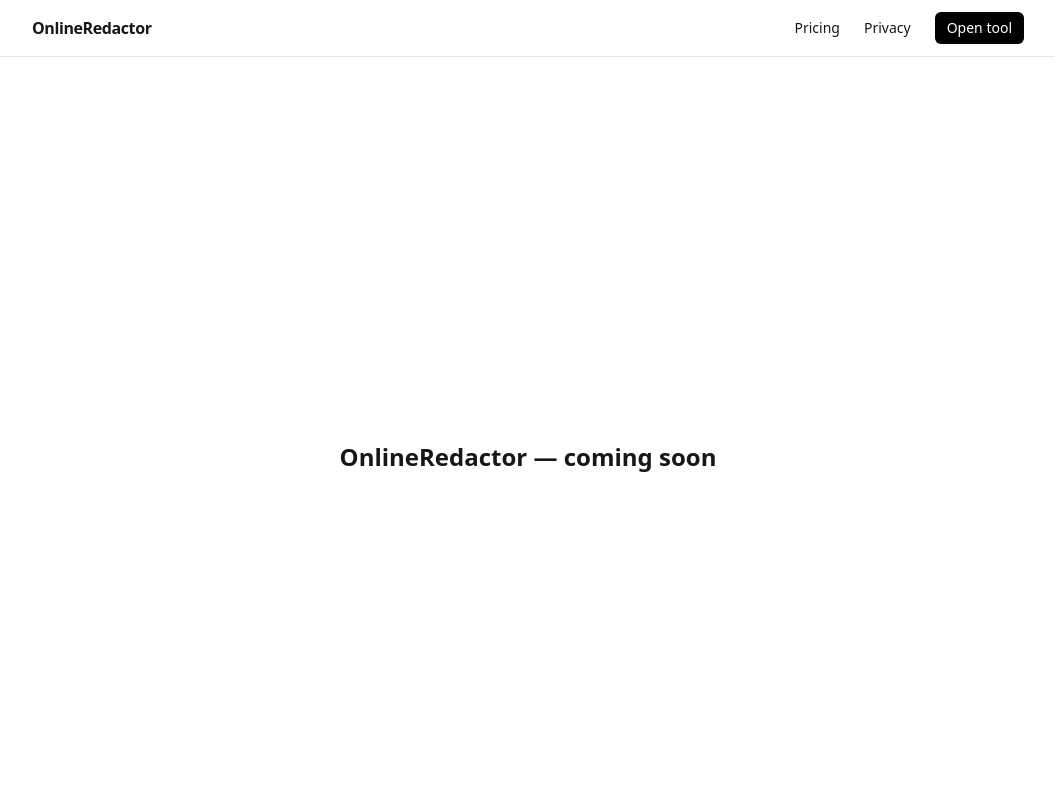
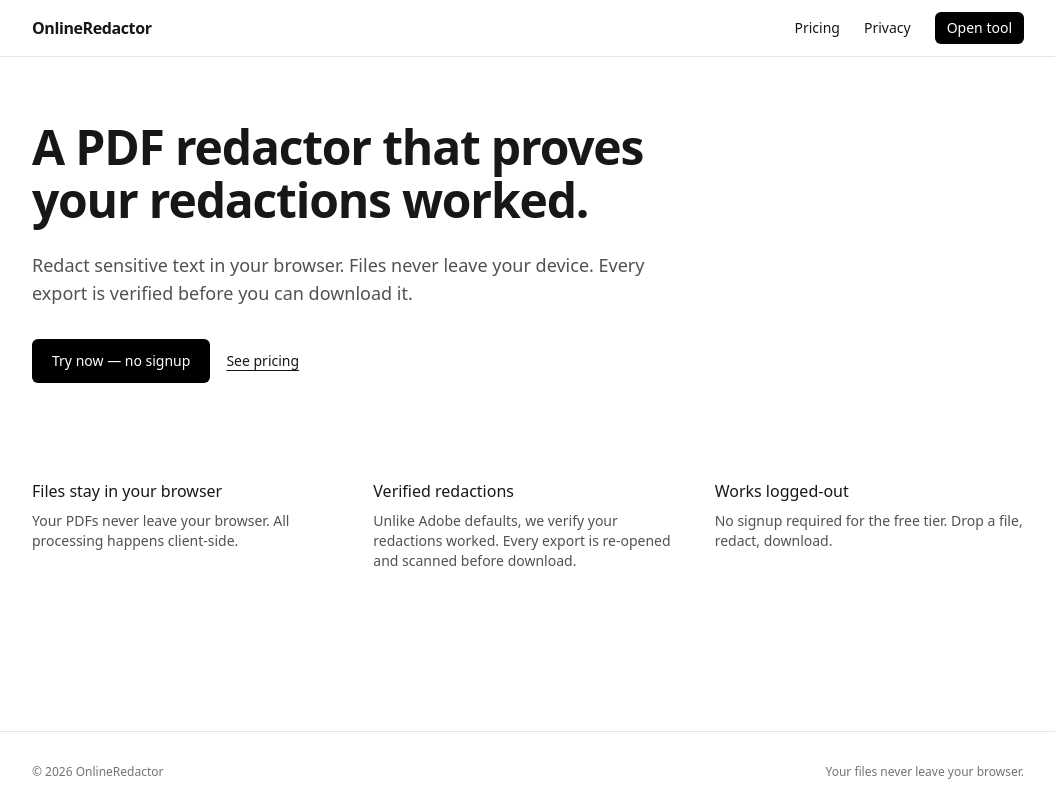
Before and after one commit to CtrlAltMike/onlineredactor, a Next.js app: page / in a window 1280 px wide. Shown: the top 800 px of the page, without its empty margins (112-1167 px from the left). Built offline with nearby package versions, Linux system fonts and the light colour scheme.

Commit message:
feat: build landing page with hero and trust bullets

```diff
--- a/app/page.tsx
+++ b/app/page.tsx
@@ -1,7 +1,53 @@
+import Link from 'next/link';
+
+const bullets = [
+  {
+    title: 'Files stay in your browser',
+    body: 'Your PDFs never leave your browser. All processing happens client-side.',
+  },
+  {
+    title: 'Verified redactions',
+    body:
+      'Unlike Adobe defaults, we verify your redactions worked. Every export is re-opened and scanned before download.',
+  },
+  {
+    title: 'Works logged-out',
+    body: 'No signup required for the free tier. Drop a file, redact, download.',
+  },
+];
+
 export default function Home() {
   return (
-    <main className="min-h-screen flex items-center justify-center">
-      <h1 className="text-2xl font-semibold">OnlineRedactor — coming soon</h1>
+    <main className="max-w-5xl mx-auto px-4 pt-16 pb-24">
+      <section className="max-w-2xl">
+        <h1 className="text-5xl font-semibold tracking-tight leading-[1.1]">
+          A PDF redactor that proves your redactions worked.
+        </h1>
+        <p className="mt-6 text-lg text-neutral-600">
+          Redact sensitive text in your browser. Files never leave your device.
+          Every export is verified before you can download it.
+        </p>
+        <div className="mt-8 flex items-center gap-4">
+          <Link
+            href="/app"
+            className="rounded-md bg-black text-white px-5 py-3 text-sm font-medium"
+          >
+            Try now — no signup
+          </Link>
+          <Link href="/pricing" className="text-sm underline underline-offset-4">
+            See pricing
+          </Link>
+        </div>
+      </section>
+
+      <section className="mt-24 grid md:grid-cols-3 gap-8">
+        {bullets.map((b) => (
+          <div key={b.title}>
+            <h3 className="font-medium">{b.title}</h3>
+            <p className="mt-2 text-sm text-neutral-600">{b.body}</p>
+          </div>
+        ))}
+      </section>
     </main>
   );
 }
```
Also changed, not shown: 2 other files (tests, documents, lock files or other folders).
